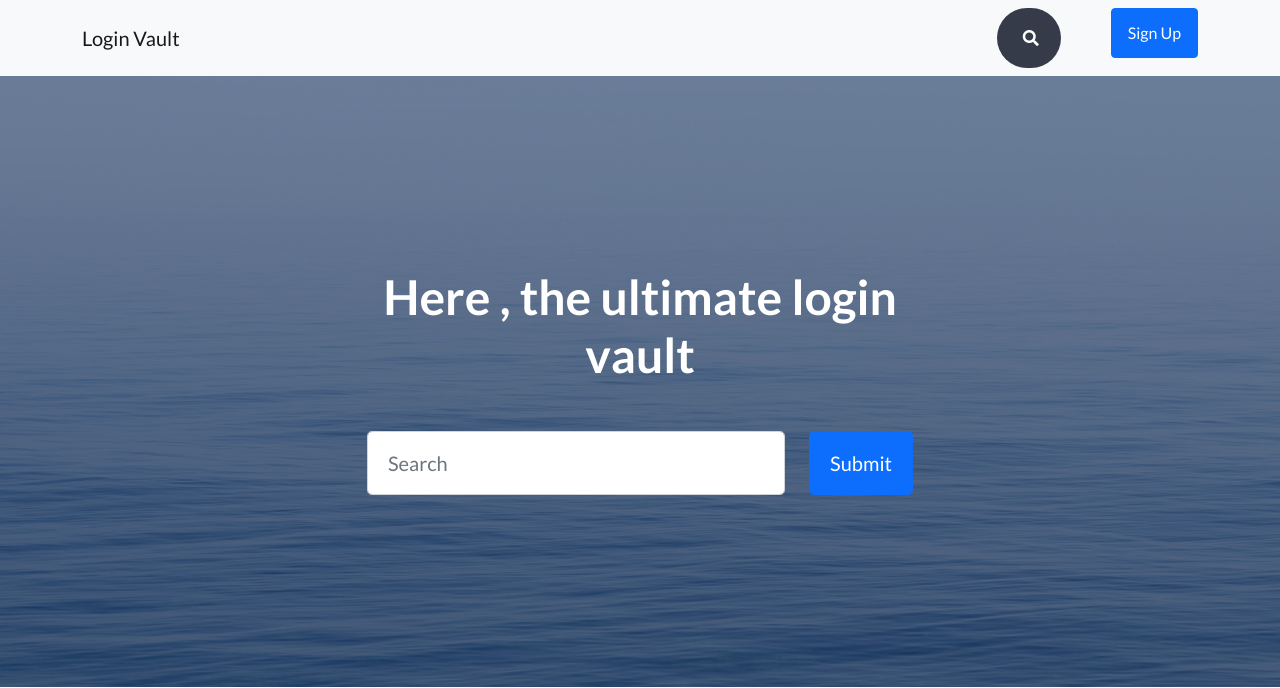
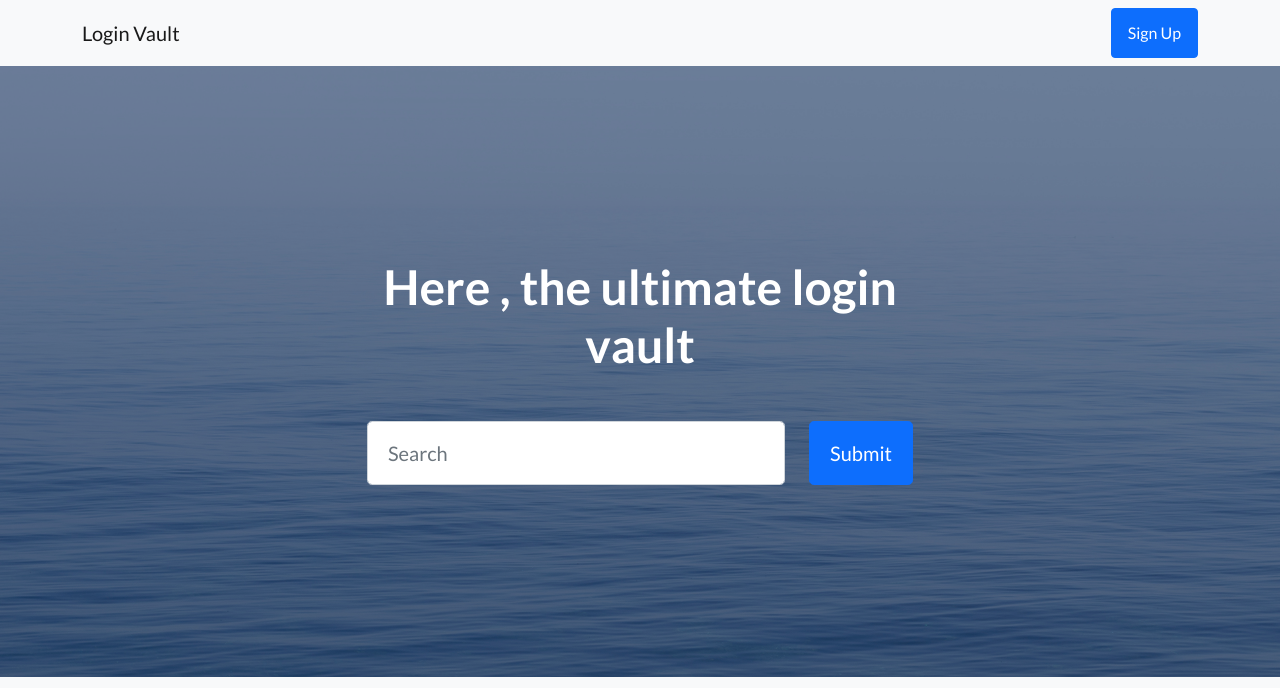
Before and after one commit to DigantaBiswas/login_vault, a Django app: page / in a window 1280 px wide. Shown: the top 688 px of the page. Run offline with Django 3.2, Linux system fonts and the light colour scheme; data that the repository does not hold is empty; some libraries are stand-ins or nearby versions.

Commit message:
#added search functionality

```diff
--- a/base/templates/base/base.html
+++ b/base/templates/base/base.html
@@ -39,10 +39,10 @@
 
 
                 <div class="d-flex justify-content-center ">
-                    <div class="searchbar">
-                        <input class="search_input" type="text" name="" placeholder="Search...">
-                        <a href="#" class="search_icon"><i class="fas fa-search"></i></a>
-                    </div>
+{#                    <div class="searchbar">#}
+{#                        <input class="search_input" type="text" name="" placeholder="Search...">#}
+{#                        <a href="#" class="search_icon"><i class="fas fa-search"></i></a>#}
+{#                    </div>#}
                     <a class="btn btn-primary" id="signup" href="#signup">Sign Up</a>
                 </div>
 
--- a/base/templates/base/login_vault_home.html
+++ b/base/templates/base/login_vault_home.html
@@ -20,17 +20,17 @@
                         <!-- To make this form functional, sign up at-->
                         <!-- https://startbootstrap.com/solution/contact-forms-->
                         <!-- to get an API token!-->
-                        <form class="form-subscribe" id="contactForm" data-sb-form-api-token="API_TOKEN">
+                        <form class="form-subscribe" id="contactForm" method="post">{% csrf_token %}
                             <!-- Email address input-->
                             <div class="row">
                                 <div class="col">
-                                    <input class="form-control form-control-lg" id="emailAddress" type="text"
+                                    <input class="form-control form-control-lg" id="search-box" type="text" name="search_text"
                                            placeholder="Search" data-sb-validations="required,email"/>
 
 
                                 </div>
                                 <div class="col-auto">
-                                    <button class="btn btn-primary btn-lg " id="submitButton" type="button">
+                                    <button class="btn btn-primary btn-lg " id="submitButton" type="submit">
                                         Submit
                                     </button>
                                 </div>
--- a/blog/views/home_view.py
+++ b/blog/views/home_view.py
@@ -1,11 +1,11 @@
+from django.db.models import Q
 from django.shortcuts import render
 from django.views import View
 
-from blog.models import Tag
+from blog.models import Tag, Post
 
 
 class HomeView(View):
-
     def get(self, request):
         tags = Tag.objects.filter()[:50]
         context = {
@@ -13,3 +13,13 @@ class HomeView(View):
             'title': "Home"
         }
         return render(request, 'base/login_vault_home.html', context)
+
+    def post(self, request):
+        search_text = request.POST.get("search_text")
+
+        posts = Post.objects.filter(Q(title__icontains=search_text) | Q(detail__icontains=search_text))
+
+        context = {
+            'posts':posts
+        }
+        return render(request, 'blog/post_list.html', context)
```
